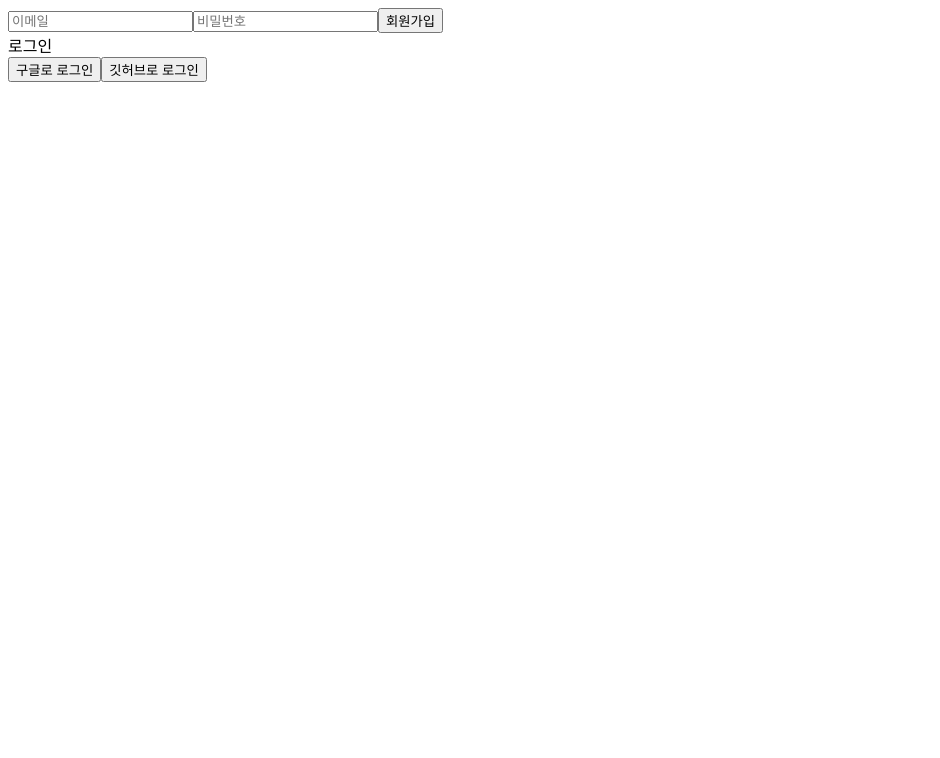
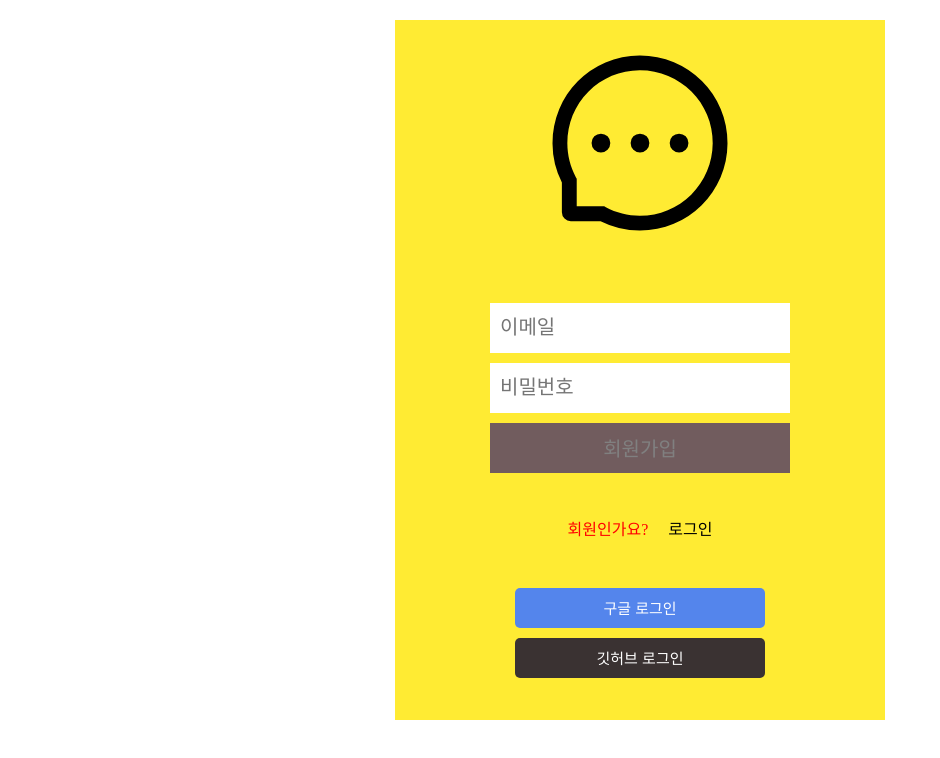
Before and after one commit to LEEJINYOUN/chatting-app, a React (Create React App) app: page / in a window 1280 px wide. Shown: the top 758 px of the page, without its empty margins (0-940 px from the left). Built offline with nearby package versions, Linux system fonts and the light colour scheme; no server answers.

Commit message:
로그인 화면 스타일 적용

```diff
--- a/package.json
+++ b/package.json
@@ -9,6 +9,7 @@
     "firebase": "^9.16.0",
     "react": "^18.2.0",
     "react-dom": "^18.2.0",
+    "react-icons": "^4.7.1",
     "react-router-dom": "^6.7.0",
     "react-scripts": "5.0.1",
     "uuid": "^9.0.0",
--- a/src/components/App.js
+++ b/src/components/App.js
@@ -1,9 +1,9 @@
+import "./css/App.css";
 import React, { useEffect, useState } from "react";
 import Router from "components/Router";
 import { authService } from "fbase";
 
 function App() {
-  const [init, setInit] = useState(false);
   const [isLoggedIn, setIsLoggedIn] = useState(false);
   const [userObj, setUserObj] = useState(null);
   useEffect(() => {
@@ -19,7 +19,6 @@ function App() {
         setIsLoggedIn(false);
         setUserObj(null);
       }
-      setInit(true);
     });
   }, []);
   const refreshUser = () => {
@@ -27,17 +26,13 @@ function App() {
     setUserObj({ ...user });
   };
   return (
-    <>
-      {init ? (
-        <Router
-          isLoggedIn={isLoggedIn}
-          userObj={userObj}
-          refreshUser={refreshUser}
-        />
-      ) : (
-        "준비중"
-      )}
-    </>
+    <div className="mainContainer">
+      <Router
+        isLoggedIn={isLoggedIn}
+        userObj={userObj}
+        refreshUser={refreshUser}
+      />
+    </div>
   );
 }
 
--- a/src/components/AuthForm.jsx
+++ b/src/components/AuthForm.jsx
@@ -1,3 +1,4 @@
+import "./css/AuthForm.css";
 import {
   getAuth,
   createUserWithEmailAndPassword,
@@ -5,6 +6,7 @@ import {
 } from "firebase/auth";
 import React from "react";
 import { useState } from "react";
+import { AiOutlineMessage } from "react-icons/ai";
 
 export default function AuthForm({ newAccount }) {
   const auth = getAuth();
@@ -16,11 +18,22 @@ export default function AuthForm({ newAccount }) {
     try {
       if (newAccount) {
         await createUserWithEmailAndPassword(auth, email, password);
+        alert("회원가입이 되었습니다.");
       } else {
         await signInWithEmailAndPassword(auth, email, password);
+        alert("로그인 되었습니다. 환영합니다.");
       }
     } catch (error) {
-      setError(error.message);
+      if (error.message === "Firebase: Error (auth/email-already-in-use).") {
+        setError("존재하는 이메일입니다.");
+      } else if (error.message === "Firebase: Error (auth/wrong-password).") {
+        setError("비밀번호가 일치하지 않습니다.");
+      } else if (
+        error.message ===
+        "Firebase: Password should be at least 6 characters (auth/weak-password)."
+      ) {
+        setError("비밀번호는 6자 이상이어야 합니다.");
+      }
     }
   };
   const onChange = (e) => {
@@ -34,14 +47,19 @@ export default function AuthForm({ newAccount }) {
     }
   };
   return (
-    <form onSubmit={onSubmit}>
+    <>
+      <div className="mainIconBox">
+        <AiOutlineMessage className="mainIcon" />
+      </div>
+      <form onSubmit={onSubmit} className="authForm">
         <input
           name="email"
-        type="text"
+          type="email"
           placeholder="이메일"
           required
           value={email}
           onChange={onChange}
+          className="authInput"
         />
         <input
           name="password"
@@ -50,9 +68,15 @@ export default function AuthForm({ newAccount }) {
           required
           value={password}
           onChange={onChange}
+          className="authInput"
         />
-      <input type="submit" value={newAccount ? "회원가입" : "로그인"} />
-      {error}
+        <input
+          type="submit"
+          className="authSubmit"
+          value={newAccount ? "회원가입" : "로그인"}
+        />
+        {error && <span className="authError">{error}</span>}
       </form>
+    </>
   );
 }
--- a/src/components/Chat.jsx
+++ b/src/components/Chat.jsx
@@ -1,7 +1,7 @@
 import React from "react";
 import { dbService, dbDoc, dbDeleteDoc, dbDeleteObject, dbRef } from "fbase";
 
-export default function Chat({ chatObj, isOwner, storage, chatFileUrl }) {
+export default function Chat({ chatObj, isOwner, storage }) {
   const onDeleteClick = async () => {
     const ok = window.confirm("삭제 하시겠습니까?");
     const chatDelete = dbDoc(dbService, "chatting", `${chatObj.id}`);
--- a/src/components/Navigation.jsx
+++ b/src/components/Navigation.jsx
@@ -1,15 +1,33 @@
 import React from "react";
 import { Link } from "react-router-dom";
+import { AiFillHome } from "react-icons/ai";
+import { BiUser } from "react-icons/bi";
 
 export default function Navigation({ userObj }) {
   return (
     <nav>
-      <ul>
+      <ul style={{ display: "flex", justifyContent: "center", marginTop: 50 }}>
         <li>
-          <Link to="/">Home</Link>
+          <Link to="/" style={{ marginRight: 10 }}>
+            <AiFillHome />
+          </Link>
         </li>
         <li>
-          <Link to="/profile">{userObj.displayName}님의 프로필</Link>
+          <Link
+            to="/profile"
+            style={{
+              marginLeft: 10,
+              display: "flex",
+              flexDirection: "column",
+              alignItems: "center",
+              fontSize: 12,
+            }}
+          >
+            <BiUser />
+            {userObj.displayName
+              ? `${userObj.displayName}님의 프로필`
+              : "프로필"}
+          </Link>
         </li>
       </ul>
     </nav>
--- /dev/null
+++ b/src/components/css/App.css
@@ -0,0 +1,17 @@
+* {
+  margin: 0;
+  padding: 0;
+  box-sizing: border-box;
+}
+
+a {
+  text-decoration: none;
+  color: inherit;
+}
+
+.mainContainer {
+  margin: 20px auto 0 auto;
+  width: 490px;
+  height: 700px;
+  background-color: #ffeb33;
+}
--- /dev/null
+++ b/src/components/css/AuthForm.css
@@ -0,0 +1,62 @@
+.mainIconBox {
+  display: flex;
+  justify-content: center;
+  align-items: center;
+  margin: auto;
+  height: 35%;
+}
+
+.mainIcon {
+  display: flex;
+  flex-direction: column;
+  justify-content: center;
+  align-items: center;
+  font-size: 200px;
+}
+
+.authForm {
+  display: flex;
+  flex-direction: column;
+  justify-content: center;
+  align-items: center;
+  margin: auto;
+  height: 35%;
+}
+
+.authInput,
+.authSubmit {
+  width: 300px;
+  height: 50px;
+  font-size: 20px;
+  border: none;
+}
+
+.authInput {
+  padding-left: 10px;
+  margin-bottom: 10px;
+}
+
+.authInput:focus {
+  outline: none;
+}
+
+.authSubmit {
+  cursor: pointer;
+  color: gray;
+  background-color: #715c5e;
+  transition: all 0.5s ease;
+}
+
+.authSubmit:hover {
+  background-color: #503e40;
+  color: white;
+  transition: all 0.5s ease;
+}
+
+.authError {
+  margin-top: 5px;
+  width: 300px;
+  color: tomato;
+  font-weight: 500;
+  font-size: 13px;
+}
--- a/src/routes/Auth.jsx
+++ b/src/routes/Auth.jsx
@@ -1,3 +1,4 @@
+import "./css/Auth.css";
 import AuthForm from "components/AuthForm";
 import { authService } from "fbase";
 import {
@@ -10,7 +11,6 @@ import { useState } from "react";
 
 const Auth = function Auth() {
   const [newAccount, setNewAccount] = useState(true);
-
   const toggleAccount = () => {
     setNewAccount((prev) => !prev);
   };
@@ -27,18 +27,42 @@ const Auth = function Auth() {
     await signInWithPopup(authService, provider);
   };
   return (
-    <div>
+    <>
       <AuthForm newAccount={newAccount} />
-      <span onClick={toggleAccount}>{newAccount ? "로그인" : "회원가입"}</span>
-      <div>
-        <button onClick={onSocialClick} name="google">
-          구글로 로그인
+      <div className="authSwitchContainer">
+        {newAccount ? (
+          <>
+            <span className="authQuestion">회원인가요?</span>
+            <span onClick={toggleAccount} className="authSwitch">
+              로그인
+            </span>
+          </>
+        ) : (
+          <>
+            <span className="authQuestion">처음인가요?</span>
+            <span onClick={toggleAccount} className="authSwitch">
+              회원가입
+            </span>
+          </>
+        )}
+      </div>
+      <div className="authOtherWay">
+        <button
+          onClick={onSocialClick}
+          name="google"
+          className="otherWayBtn googleBtn"
+        >
+          구글 로그인
         </button>
-        <button onClick={onSocialClick} name="github">
-          깃허브로 로그인
+        <button
+          onClick={onSocialClick}
+          name="github"
+          className="otherWayBtn githubBtn"
+        >
+          깃허브 로그인
         </button>
       </div>
-    </div>
+    </>
   );
 };
 
--- /dev/null
+++ b/src/routes/css/Auth.css
@@ -0,0 +1,66 @@
+.authSwitchContainer,
+.authOtherWay {
+  display: flex;
+  flex-direction: row;
+  justify-content: center;
+  align-items: center;
+}
+
+.authSwitchContainer {
+  height: 5%;
+}
+
+.authSwitchContainer > span {
+  margin: 0 10px;
+}
+
+.authQuestion {
+  color: red;
+}
+
+.authSwitch {
+  cursor: pointer;
+}
+
+.authOtherWay {
+  height: 25%;
+  display: flex;
+  flex-direction: column;
+  justify-content: center;
+  align-items: center;
+}
+
+.otherWayBtn {
+  cursor: pointer;
+  font-size: 15px;
+  background: none;
+  border: none;
+  color: white;
+  border-radius: 5px;
+  width: 250px;
+  height: 40px;
+}
+
+.otherWayBtn + .otherWayBtn {
+  margin-top: 10px;
+}
+
+.googleBtn {
+  background-color: #5485ec;
+  transition: all 0.5s ease;
+}
+
+.googleBtn:hover {
+  background-color: #3068e0;
+  transition: all 0.5s ease;
+}
+
+.githubBtn {
+  background-color: rgb(58, 50, 50);
+  transition: all 0.5s ease;
+}
+
+.githubBtn:hover {
+  background-color: black;
+  transition: all 0.5s ease;
+}
```
Also changed, not shown: 1 other file (tests, documents, lock files or other folders). Lines whose indentation alone changed are shown as unchanged.
